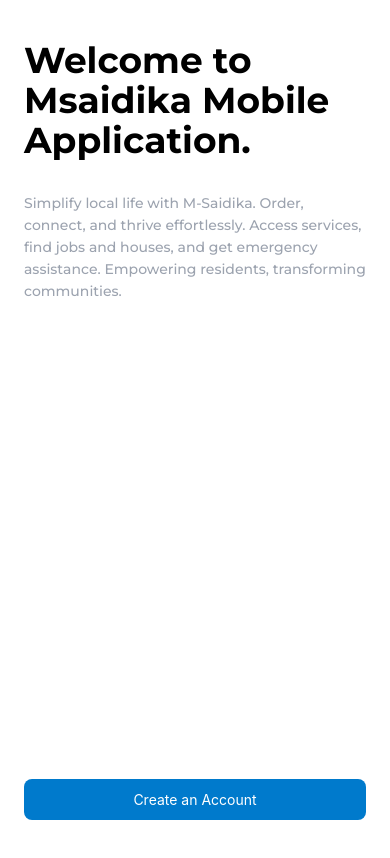
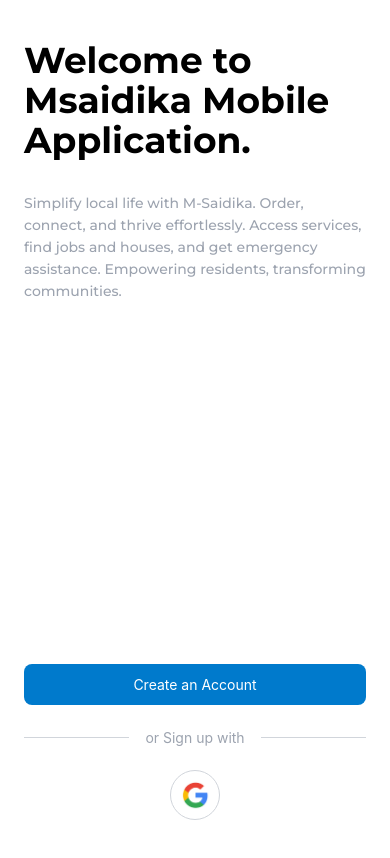
Before and after one commit to jonathan-baraza/Simple-app, a React Native app: screen / in a window 390 px wide. Built offline with nearby package versions, Linux system fonts and the light colour scheme.

Commit message:
welcome screen btns

```diff
--- a/screens/Welcome.tsx
+++ b/screens/Welcome.tsx
@@ -4,6 +4,7 @@
   StyleSheet,
   StatusBar,
   TouchableOpacity,
+  Image,
 } from "react-native";
 import React from "react";
 
@@ -33,6 +34,18 @@
         >
           <Text className="text-white">Create an Account</Text>
         </TouchableOpacity>
+        <View className="flex my-6 flex-row items-center justify-between">
+          <View className="h-[1px] bg-gray-300 flex-1"></View>
+          <Text className="text-gray-400 mx-4">or Sign up with</Text>
+          <View className="h-[1px] bg-gray-300 flex-1"></View>
+        </View>
+        <View className="rounded-full w-[50px] mx-auto border border-gray-300 h-[50px] p-2 flex items-center justify-center">
+          <Image
+            resizeMode="contain"
+            className="w-full"
+            source={require("../assets/google.png")}
+          />
+        </View>
       </View>
     </View>
   );
```
